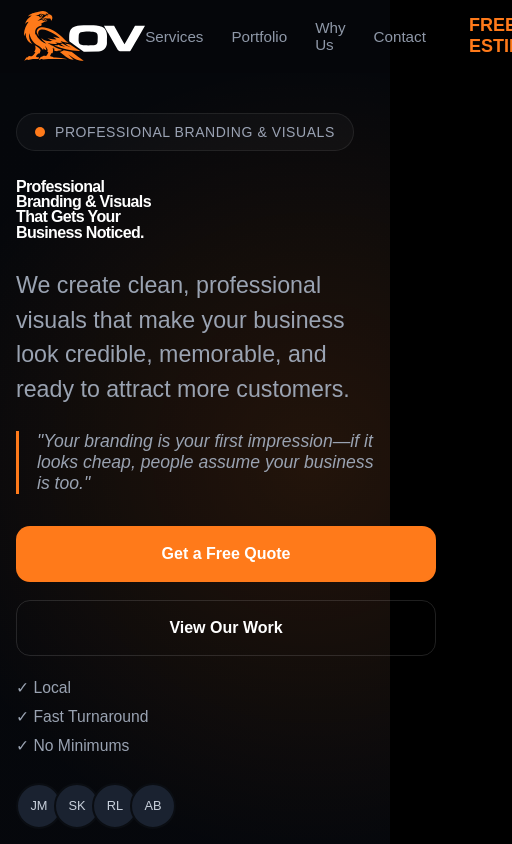
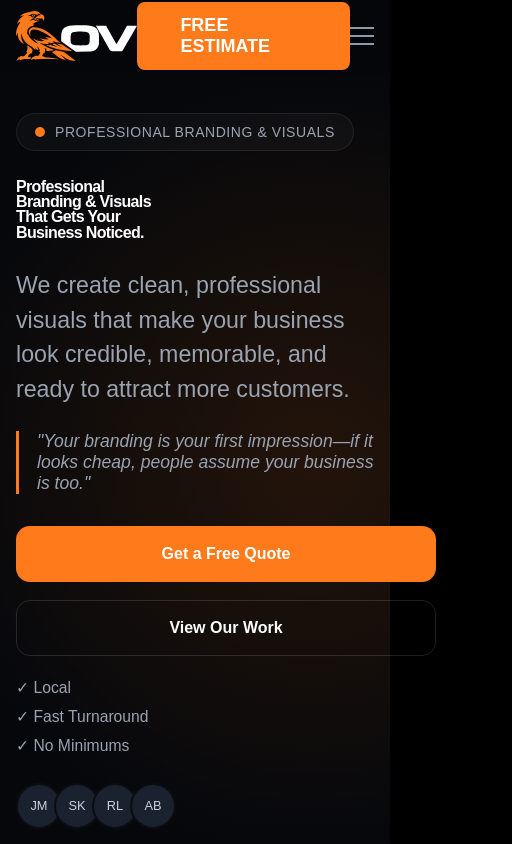
Before and after one commit to madscalls/ospreyvisuals, a React (Vite) app: page / in a window 390 px wide. Shown: the top 844 px of the page, 512 px wide, since content can reach past the window. Built offline with nearby package versions, Linux system fonts and the light colour scheme.

Commit message:
background gradient tweak

```diff
--- a/src/components/Nav/Nav.css
+++ b/src/components/Nav/Nav.css
@@ -97,58 +97,88 @@ a:hover {
   color: #ffffff;
 }
 
+/* hamburger */
+.nav__hamburger {
+  display: none;
+  flex-direction: column;
+  justify-content: space-around;
+  width: 24px;
+  height: 24px;
+  background: transparent;
+  border: none;
+  cursor: pointer;
+  padding: 0;
+}
+
+.nav__hamburger span {
+  width: 24px;
+  height: 2px;
+  background: #8f98a8;
+  transition: 0.3s;
+}
+
+.nav__hamburger:hover span {
+  background: #ffffff;
+}
+
+/* mobile menu */
+.nav__links--open {
+  display: flex;
+  flex-direction: column;
+  position: absolute;
+  top: 100%;
+  left: 0;
+  right: 0;
+  background: rgba(6, 8, 12, 0.95);
+  backdrop-filter: blur(10px);
+  border-bottom: 1px solid rgba(255, 255, 255, 0.06);
+  padding: 20px;
+  gap: 20px;
+  z-index: 999;
+}
+
+.nav__links--open a {
+  font-size: 1rem;
+  padding: 10px 0;
+}
+
 /* From Uiverse.io by adamgiebl */
+
+@media (max-width: 768px) {
+  .nav__links {
+    display: none;
+  }
+
+  .nav__button--desktop {
+    display: none;
+  }
+
+  .nav__hamburger {
+    display: flex;
+  }
+
+  .nav__container {
+    position: relative;
+    width: min(100% - 32px, 1200px);
+  }
+}
 .nav__button {
   border: none;
   display: block;
   position: relative;
   padding: 0.7em 2.4em;
   font-size: 18px;
-  background: transparent;
+  background: #ff7a1a;
+  color: #fff;
   cursor: pointer;
-  user-select: none;
-  overflow: hidden;
-  color: #ff7a1a;
-  z-index: 1;
   font-family: inherit;
   font-weight: 800;
   text-decoration: none;
-}
-
-.nav__button span {
-  position: absolute;
-  left: 0;
-  top: 0;
-  width: 100%;
-  height: 100%;
-  background: transparent;
-  z-index: -1;
-  border: 4px solid ff7a1a;
-}
-
-.nav__button span::before {
-  content: "";
-  display: block;
-  position: absolute;
-  width: 8%;
-  height: 500%;
-  background: var(--lightgray);
-  top: 50%;
-  left: 50%;
-  transform: translate(-50%, -50%) rotate(-60deg);
-  transition: all 0.3s;
-}
-
-.nav__button:hover span::before {
-  transform: translate(-50%, -50%) rotate(-90deg);
-  width: 100%;
-  background: #ff7a1a;
+  border-radius: 8px;
+  transition: all 0.3s ease;
 }
 
 .nav__button:hover {
-  color: white;
+  transform: translateY(-2px);
+  box-shadow: 0 8px 16px rgba(255, 122, 26, 0.3);
 }
-
-.nav__button:active span::before {
-  background: #ff7a1a;
-}
--- a/src/components/Nav/Nav.jsx
+++ b/src/components/Nav/Nav.jsx
@@ -4,6 +4,7 @@ import "./Nav.css";
 
 function Nav() {
   const [scrolled, setScrolled] = useState(false);
+  const [isMenuOpen, setIsMenuOpen] = useState(false);
 
   useEffect(() => {
     const handleScroll = () => {
@@ -14,6 +15,10 @@ function Nav() {
     return () => window.removeEventListener("scroll", handleScroll);
   }, []);
 
+  const toggleMenu = () => {
+    setIsMenuOpen(!isMenuOpen);
+  };
+
   return (
     <header className={`nav ${scrolled ? "nav--scrolled" : ""}`}>
       <div className="nav__container">
@@ -21,17 +26,38 @@ function Nav() {
           <img src={Logo} className="nav__logo-pic" alt="Osprey Visuals Logo" />
         </div>
 
-        <nav className="nav__links">
-          <a href="#services">Services</a>
-          <a href="https://www.instagram.com/ospreyvisualsfl/">Portfolio</a>
-          <a href="#why-us">Why Us</a>
-          <a href="#contact">Contact</a>
+        <nav className={`nav__links ${isMenuOpen ? "nav__links--open" : ""}`}>
+          <a href="#services" onClick={() => setIsMenuOpen(false)}>
+            Services
+          </a>
+          <a
+            href="https://www.instagram.com/ospreyvisualsfl/"
+            onClick={() => setIsMenuOpen(false)}
+          >
+            Portfolio
+          </a>
+          <a href="#why-us" onClick={() => setIsMenuOpen(false)}>
+            Why Us
+          </a>
+          <a href="#contact" onClick={() => setIsMenuOpen(false)}>
+            Contact
+          </a>
         </nav>
 
-        <a href="#contact" className="nav__button">
+        <a href="#contact" className="nav__button nav__button--desktop">
           FREE ESTIMATE
           <span></span>
         </a>
+
+        <button
+          className="nav__hamburger"
+          onClick={toggleMenu}
+          aria-label="Toggle menu"
+        >
+          <span></span>
+          <span></span>
+          <span></span>
+        </button>
       </div>
     </header>
   );
--- a/src/components/Quote/Quote.css
+++ b/src/components/Quote/Quote.css
@@ -8,13 +8,20 @@
       rgba(255, 122, 26, 0.08),
       transparent 22%
     ),
-    linear-gradient(
-      180deg,
-      rgba(7, 9, 13, 0.88) 0%,
-      rgba(9, 12, 18, 0.88) 100%
-    ),
-    url("../../assets/diamond-plate.png") center / cover;
+    linear-gradient(180deg, rgba(7, 9, 13, 0.88) 0%, rgba(9, 12, 18, 0.88) 100%);
   overflow: hidden;
+}
+
+.quote::before {
+  content: "";
+  position: absolute;
+  top: 0;
+  left: 0;
+  width: 100%;
+  height: 100%;
+  background: url("../../assets/diamond-plate.png") center / cover;
+  filter: blur(1px);
+  z-index: -1;
 }
 
 .quote__container {
--- a/src/components/What/What.css
+++ b/src/components/What/What.css
@@ -7,13 +7,20 @@
       rgba(255, 122, 26, 0.08),
       transparent 22%
     ),
-    linear-gradient(
-      180deg,
-      rgba(7, 9, 13, 0.88) 0%,
-      rgba(9, 12, 18, 0.88) 100%
-    ),
-    url("../../assets/diamond-plate.png") center / cover;
+    linear-gradient(180deg, rgba(7, 9, 13, 0.88) 0%, rgba(9, 12, 18, 0.88) 100%);
   overflow: hidden;
+}
+
+.what::before {
+  content: "";
+  position: absolute;
+  top: 0;
+  left: 0;
+  width: 100%;
+  height: 100%;
+  background: url("../../assets/diamond-plate.png") center / cover;
+  filter: blur(1px);
+  z-index: -1;
 }
 
 .what__container {
--- a/src/components/Why/Why.css
+++ b/src/components/Why/Why.css
@@ -8,13 +8,20 @@
       rgba(255, 122, 26, 0.08),
       transparent 22%
     ),
-    linear-gradient(
-      180deg,
-      rgba(7, 9, 13, 0.88) 0%,
-      rgba(9, 12, 18, 0.88) 100%
-    ),
-    url("../../assets/diamond-plate.png") center / cover;
+    linear-gradient(180deg, rgba(7, 9, 13, 0.88) 0%, rgba(9, 12, 18, 0.88) 100%);
   overflow: hidden;
+}
+
+.why::before {
+  content: "";
+  position: absolute;
+  top: 0;
+  left: 0;
+  width: 100%;
+  height: 100%;
+  background: url("../../assets/diamond-plate.png") center / cover;
+  filter: blur(1px);
+  z-index: -1;
 }
 
 .why__container {
```
